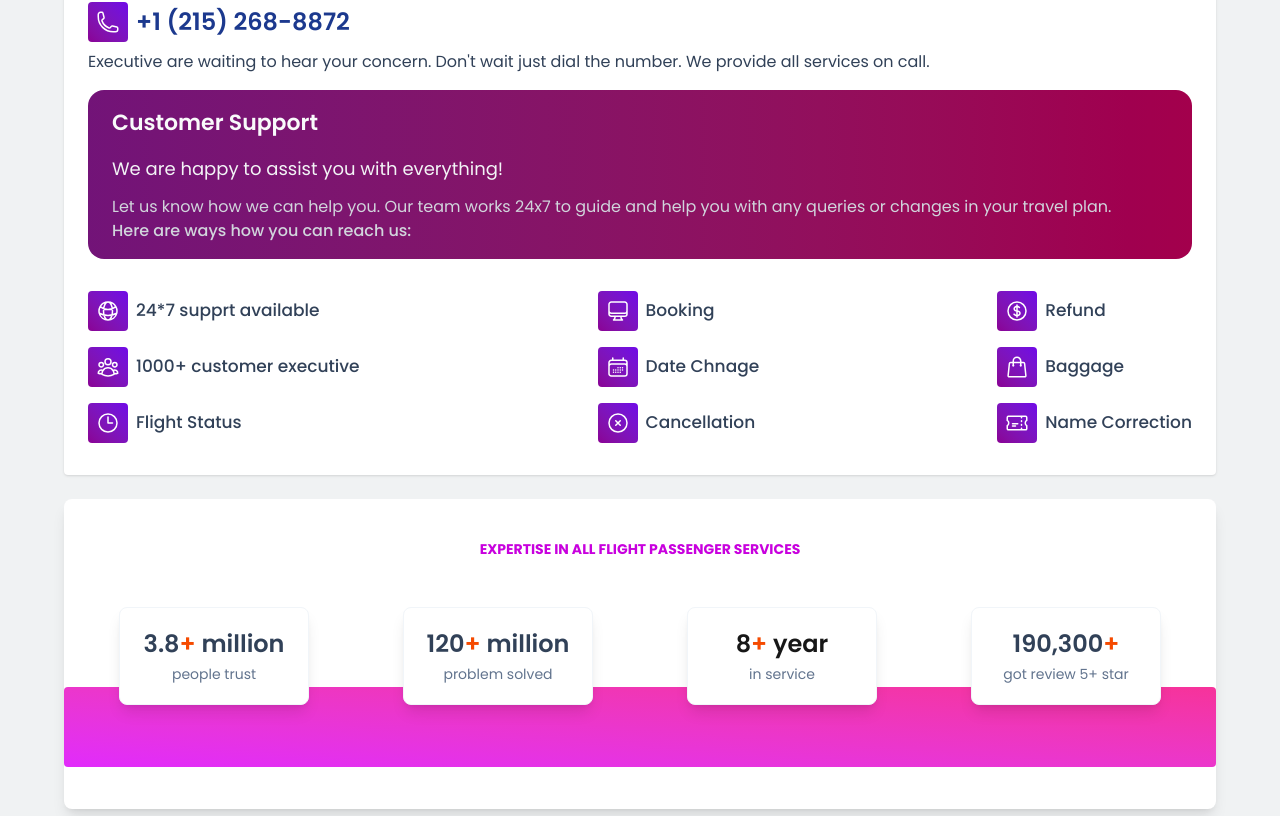
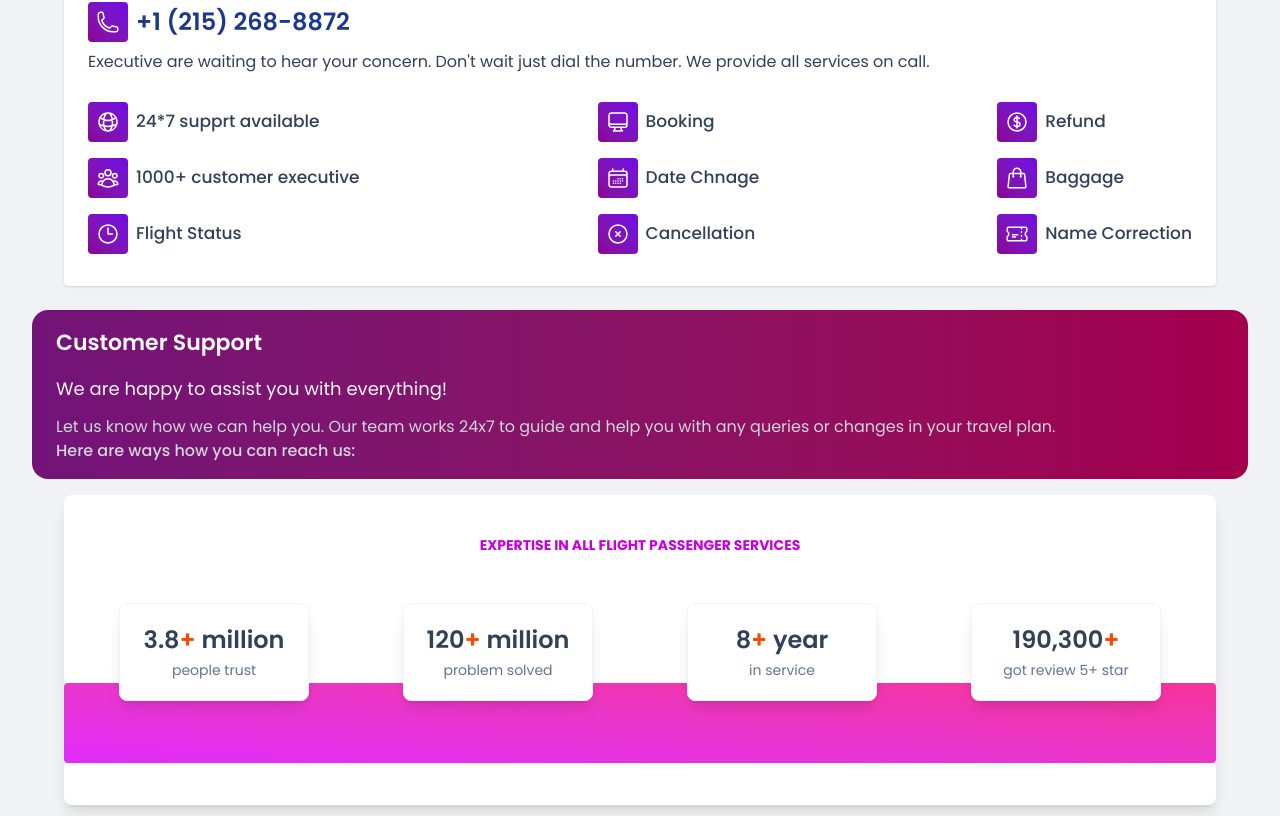
Before and after one commit to ayyoob150/airlinein, a Next.js app: page / in a window 1280 px wide. Shown: the part 3304-4120 px from the top of the page. Built offline with nearby package versions, Linux system fonts and the light colour scheme.

Commit message:
minor changes

```diff
--- a/app/delta/page.js
+++ b/app/delta/page.js
@@ -32,8 +32,8 @@ export default function Page() {
 
 
 
-      <div className="flex gap-0 justify-center">
-        <div className="bg-white text-gray-800  px-6 md:px-20 py-10 space-y-14 max-w-7xl">
+      <div className="flex gap-0 justify-center flex-wrap md:flex-nowrap flex-col-reverse sm:flex-row">
+        <div className=" text-slate-800  px-6 md:px-20 py-10 space-y-14 max-w-[900px]">
         {sections.map((section, idx) => (
           <div key={idx} {...fadeUp} className="space-y-4">
             {section}
@@ -53,16 +53,16 @@ export default function Page() {
 
 const sections = [
   <>
-    <div className="flex justify-start gap-6 items-center">
+    <div className="flex justify-between gap-6 items-center">
       <h1 className="text-xl md:text-3xl font-bold text-blue-900">
-        ✈️ Delta Air Lines
+        Delta Air Lines
       </h1>
       <Image
         src="https://d3.harvard.edu/platform-rctom/wp-content/uploads/sites/4/2015/12/delta-logo1.jpg"
         alt="Delta History"
-        width={300}
-        height={170}
-        className="rounded h-[170px] w-[300px]"
+        width={250}
+        height={90}
+        className="rounded h-[90px] w-[150px] sm:w-[250px] object-cover"
       />
     </div>
     <p className="text-lg leading-relaxed">
@@ -251,13 +251,10 @@ const sections = [
   ,
   ,
   <>
-    <main className="bg-white text-gray-800 space-y-12">
+    <main className=" text-slate-800 space-y-12">
       {/* Hero Section */}
-      <section className="text-center space-y-4">
-        <h1 className="text-4xl md:text-6xl font-bold text-blue-800">
-          Delta Air Lines
-        </h1>
-        <p className="text-xl md:text-2xl text-gray-600 max-w-2xl mx-auto">
+      <section className="space-y-3">
+        <p className="text-lg md:text-xl font-medium text-slate-700">
           A Top-Ranked U.S. Airline Delivering Exceptional Travel Experiences
         </p>
         <div className="w-full h-64 md:h-96 relative mx-auto">
@@ -434,7 +431,7 @@ const sections = [
         </ul>
       </section>
       {/* Final Verdict */}
-      <section className="bg-gray-50 p-6 rounded-xl shadow-lg">
+      <section className="bg-slate-50 p-6 rounded-xl shadow-lg">
         <h2 className="text-2xl font-semibold mb-4 text-purple-700">
           📝 Final Verdict
         </h2>
--- a/components/ContactSection.jsx
+++ b/components/ContactSection.jsx
@@ -1,7 +1,7 @@
 import { CalendarDaysIcon, ClockIcon, ComputerDesktopIcon, CurrencyDollarIcon, GlobeAltIcon, PhoneIcon, ShoppingBagIcon, TicketIcon, UserGroupIcon, XCircleIcon } from '@heroicons/react/24/outline'
 // ${isSide?"":""}
 const ContactSection = ({ name, isSide }) => (
-  <div className={`${isSide ? "pb-10 pt-3 p-1 mx-1  bg-white  rounded shadow max-w-[320px]" : "pb-16 pt-5 p-8 "}`}>
+  <div className={`${isSide ? "pb-4 pt-3 p-1 mx-1 bg-gradient-to-bl from-violet-50 to-fuchsia-50   md:max-w-[320px]" : "pb-16 pt-5 p-8 "}`}>
     {!isSide &&
       <div className={`${isSide ? "mb-2 mt-1  text-xl" : "mt-2 mb-8 text-3xl"}  text-center   font-bold text-transparent bg-clip-text bg-gradient-to-bl from-violet-500 to-fuchsia-500`}>Get in Touch, Talk to our Team</div>
     }
@@ -19,17 +19,7 @@ const ContactSection = ({ name, isSide }) => (
       </div>
       <div className={`${isSide?"text-base ":"text-base"} mt-2  text-slate-700`}>Executive are waiting to hear your concern. Don't wait just dial the number. We provide all services on call.</div>
 
-      <div className={`px-6 py-4 my-4 rounded-2xl bg-gradient-to-l from-pink-800 to-fuchsia-900`}>
-        <h2 className={`text-[22px] font-semibold text-gray-50 mb-4`}>Customer Support</h2>
-        <p className={`text-gray-100 text-lg mb-3 `}>
-          We are happy to assist you with everything!
-        </p>
-        <p className={`text-gray-300 text-base`}>
-          Let us know how we can help you. Our team works 24x7 to guide and help you with any queries or changes in your travel plan.
-          <br />
-          <span className={`font-medium`}>Here are ways how you can reach us:</span>
-        </p>
-      </div>
+
 
 
       <div className={`flex justify-between flex-wrap gap-3 mt-3`}>
@@ -59,9 +49,19 @@ const ContactSection = ({ name, isSide }) => (
       </div>
 
     </div>
+<div className={`px-6 py-4 my-4 rounded-2xl bg-gradient-to-l from-pink-800 to-fuchsia-900`}>
+        <h2 className={`text-[22px] font-semibold text-gray-50 mb-4`}>Customer Support</h2>
+        <p className={`text-gray-100 text-lg mb-3 `}>
+          We are happy to assist you with everything!
+        </p>
+        <p className={`text-gray-300 text-base`}>
+          Let us know how we can help you. Our team works 24x7 to guide and help you with any queries or changes in your travel plan.
+          <br />
+          <span className={`font-medium`}>Here are ways how you can reach us:</span>
+        </p>
+      </div>
 
-
-    <div className={`relative shadow-lg rounded-lg  p-6  md:pb-26 bg-white mx-3 md:mx-8 `}>
+    <div className={`${isSide?"mx-3 md:mx-0":"mx-3 md:mx-8"} relative shadow-lg rounded-lg  p-6  md:pb-26 bg-white  `}>
       <div className={`text-fuchsia-600 text-sm font-bold text-center my-4`}>EXPERTISE IN ALL FLIGHT PASSENGER SERVICES</div>
       <div className={` flex gap-8 justify-around flex-wrap mt-12`}>
         <div className={`p-5 shadow-lg rounded-lg  z-10 bg-white border border-slate-100 w-[190px] `}>
@@ -73,7 +73,7 @@ const ContactSection = ({ name, isSide }) => (
           <div className={`text-sm text-center mt-1 text-slate-500`}>problem solved</div>
         </div>
         <div className={`p-5 shadow-lg rounded-lg z-10 bg-white border border-slate-100 w-[190px]`}>
-          <div className={`text-2xl text-center font-semibold text-slate-700'`}>8<span className={`text-orange-600`}>+</span> year</div>
+          <div className={`text-2xl text-center font-semibold text-slate-700`}>8<span className={`text-orange-600`}>+</span> year</div>
           <div className={`text-sm text-center mt-1 text-slate-500`}>in service</div>
         </div>
         <div className={`p-5 shadow-lg rounded-lg z-10 bg-white border border-slate-100 w-[190px]`}>
```
